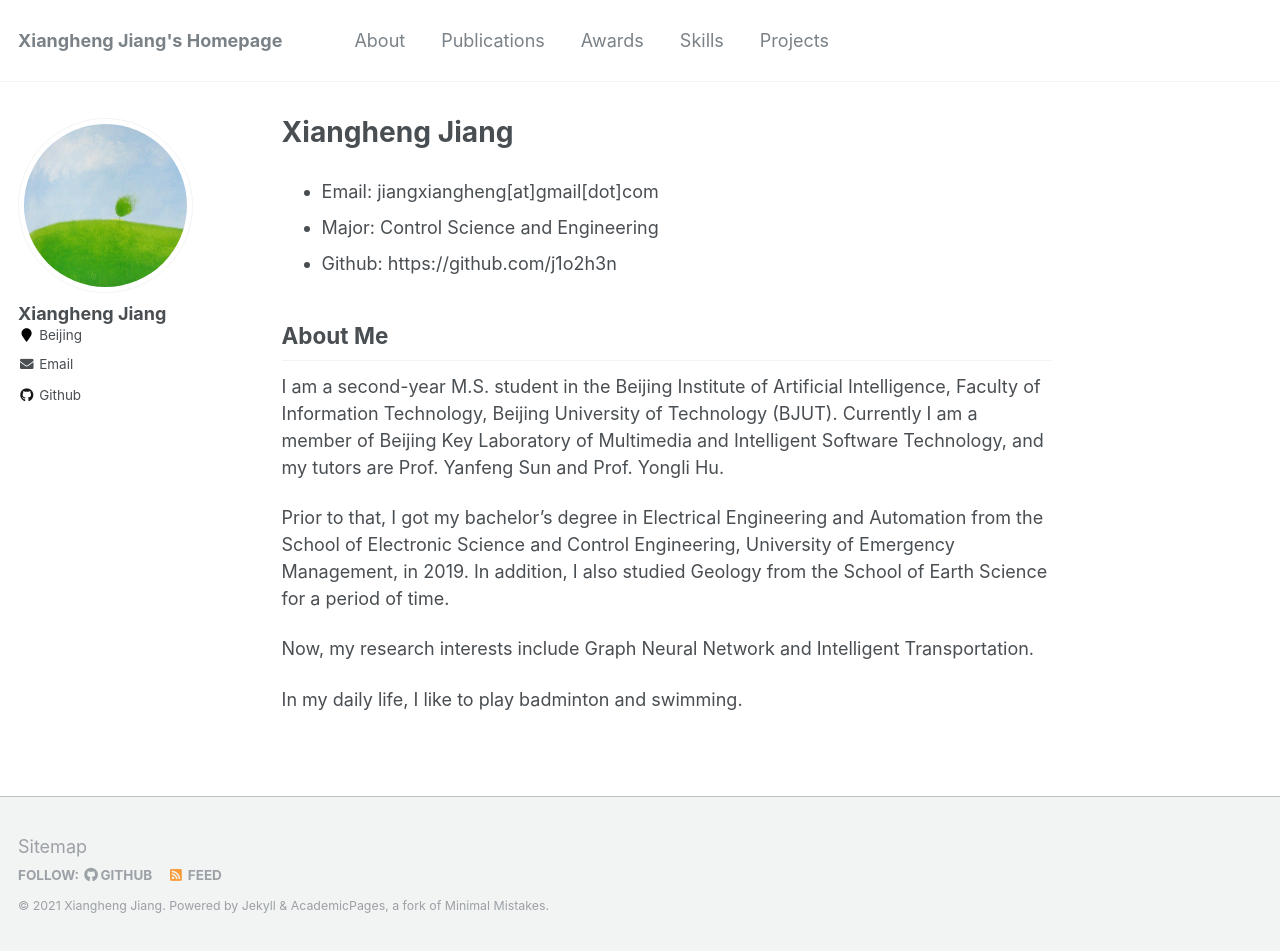
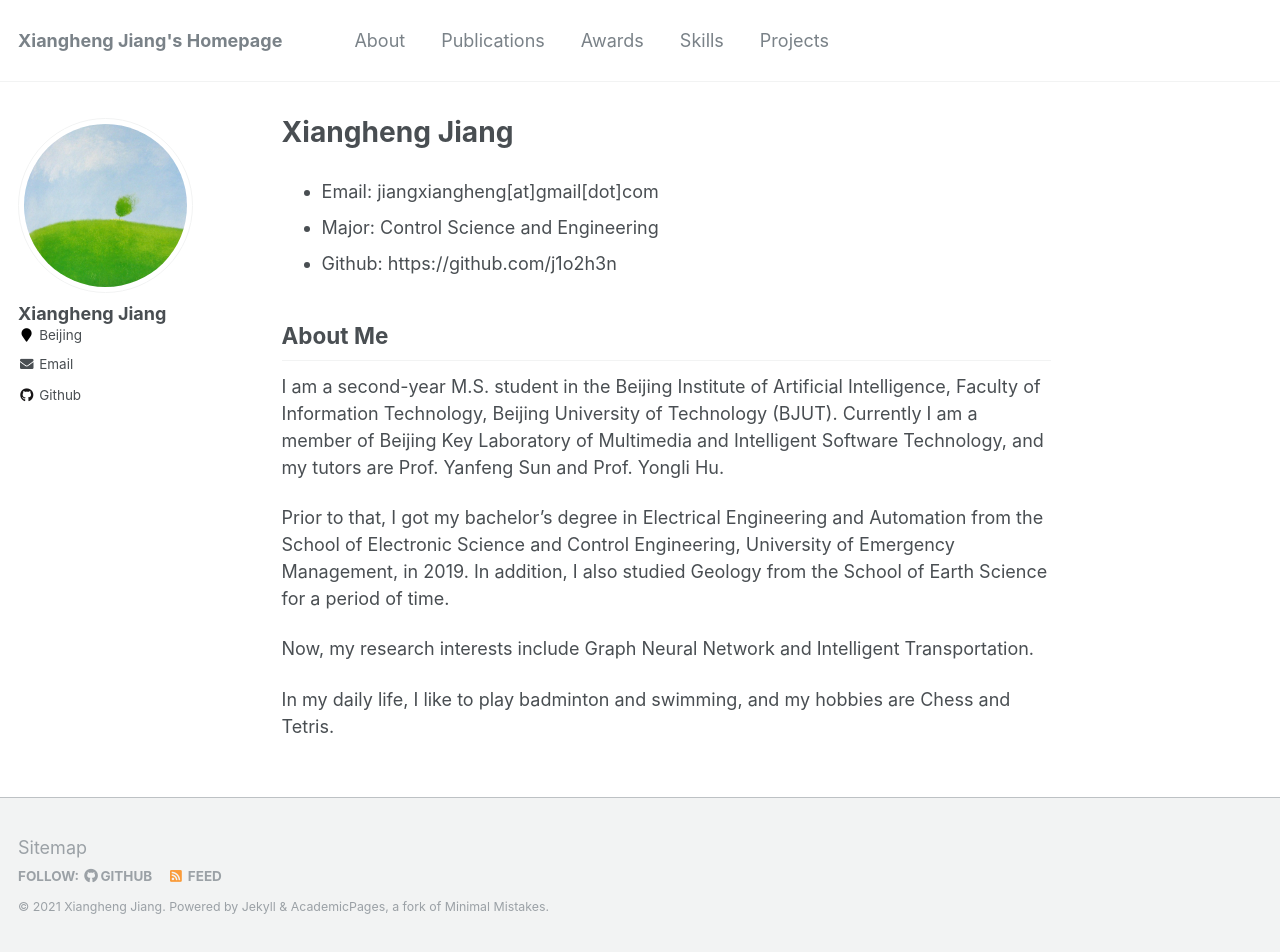
Before and after one commit to j1o2h3n/j1o2h3n.github.io, a Jekyll site: the page built from _pages/about.md, in a window 1280 px wide and 952 px high. Built offline with Jekyll 4.4.1, drawn with Linux system fonts in a browser that asks for light colours.

Commit message:
Update about.md

```diff
--- a/_pages/about.md
+++ b/_pages/about.md
@@ -22,4 +22,4 @@ Prior to that, I got my bachelor's degree in Electrical Engineering and Automati
 
 Now, my research interests include Graph Neural Network and Intelligent Transportation.
 
-In my daily life, I like to play badminton and swimming.
+In my daily life, I like to play badminton and swimming, and my hobbies are Chess and Tetris.
```
